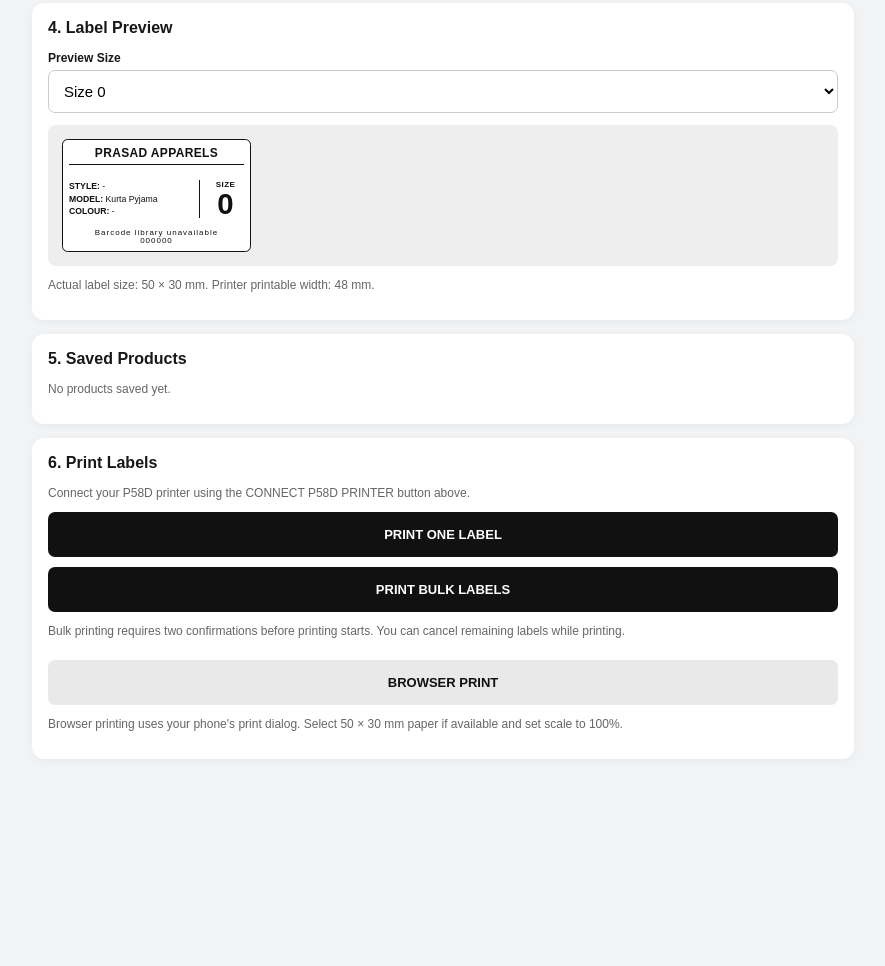
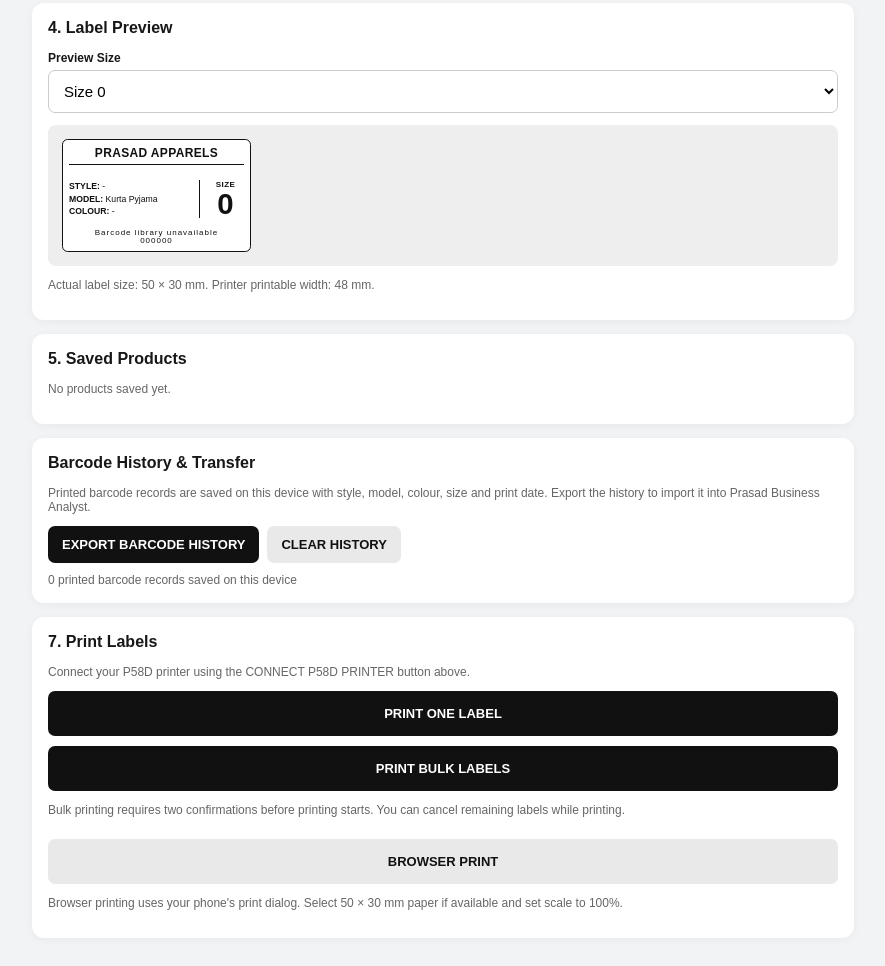
Before and after one commit to rohanrm18/prasad-label-studio, a plain HTML site: page index.html in a window 1280 px wide. Shown: the part 1330-2296 px from the top of the page, without its empty margins (197-1082 px from the left). Before the commit the page ends 2117 px from the top, so only its background shows below. Drawn offline with Linux system fonts and the light colour scheme.

Commit message:
Add barcode history export

```diff
--- a/index.html
+++ b/index.html
@@ -238,8 +238,9 @@ button{border:0;border-radius:7px;padding:11px 14px;font-size:13px;font-weight:b
 <div id="savedProducts"><p class="muted">No products saved yet.</p></div>
 </section>
 
+<section class="panel"><h2>Barcode History & Transfer</h2><p class="muted">Printed barcode records are saved on this device with style, model, colour, size and print date. Export the history to import it into Prasad Business Analyst.</p><div class="buttons"><button class="primary" onclick="exportBarcodeHistory()">EXPORT BARCODE HISTORY</button><button class="secondary" onclick="clearBarcodeHistory()">CLEAR HISTORY</button></div><div id="barcodeHistorySummary" class="muted" style="margin-top:10px">0 printed barcode records</div></section>
 <section class="panel">
-<h2>6. Print Labels</h2>
+<h2>7. Print Labels</h2>
 <p class="muted">Connect your P58D printer using the CONNECT P58D PRINTER button above.</p>
 
 <button class="primary" style="width:100%;padding:15px" onclick="printBluetoothLabel()">PRINT ONE LABEL</button>
@@ -600,6 +601,16 @@ function clearProduct(){
  updatePreview();
 }
 
+/* BARCODE HISTORY AND TRANSFER */
+const BARCODE_HISTORY_KEY="prasadBarcodeHistoryV1";
+function getBarcodeHistory(){try{return JSON.parse(localStorage.getItem(BARCODE_HISTORY_KEY)||"[]");}catch(e){return [];}}
+function saveBarcodeHistory(rows){localStorage.setItem(BARCODE_HISTORY_KEY,JSON.stringify(rows));updateBarcodeHistorySummary();}
+function recordPrintedBarcode(r){if(!r||!r.barcode)return;const rows=getBarcodeHistory();rows.push({barcode:String(r.barcode),style:String(r.style||""),model:String(r.model||""),colour:String(r.colour||""),size:String(r.size||""),printedAt:r.printedAt||new Date().toISOString(),source:r.source||"label-studio"});saveBarcodeHistory(rows);}
+window.onAndroidLabelPrinted=function(json){try{const r=typeof json==="string"?JSON.parse(json):json;r.source="android-bluetooth";recordPrintedBarcode(r);}catch(e){}};
+function updateBarcodeHistorySummary(){const el=document.getElementById("barcodeHistorySummary");if(el)el.textContent=getBarcodeHistory().length+" printed barcode records saved on this device";}
+function exportBarcodeHistory(){const payload={format:"prasad-barcode-history-v1",exportedAt:new Date().toISOString(),records:getBarcodeHistory()};const blob=new Blob([JSON.stringify(payload,null,2)],{type:"application/json"});const url=URL.createObjectURL(blob);const link=document.createElement("a");link.href=url;link.download="prasad-barcode-history.json";link.click();URL.revokeObjectURL(url);}
+function clearBarcodeHistory(){if(!confirm("Clear all locally saved barcode history? Export it first if you need a backup."))return;saveBarcodeHistory([]);}
+
 /* PRINT VALIDATION */
 
 function validatePrintProduct(){
@@ -719,6 +730,7 @@ function printLabels(){
     barcode=productData().barcode||productData().style||"000000";
    }
 
+   recordPrintedBarcode({barcode:barcode,style:productData().style,model:productData().model,colour:productData().colour,size:size,source:"browser-print"});
    const label=document.createElement("div");
    label.className="print-label";
 
@@ -752,6 +764,7 @@ function printLabels(){
 makeSizeGrid();
 showSavedProducts();
 barcodeModeChanged();
+updateBarcodeHistorySummary();
 
 </script>
 </body>
```
